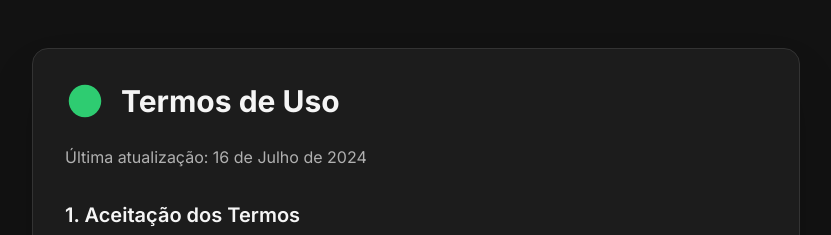
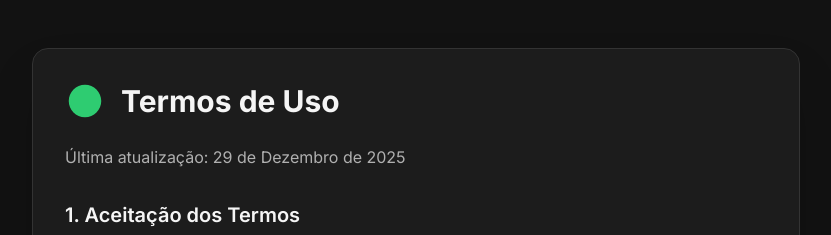
Before and after one commit to EduardoRenz/Calories-and-Macros-Tracker-with-AI, a Next.js app: page /terms-of-use in a window 1280 px wide. Shown: the top 235 px of the page, without its empty margins (224-1055 px from the left). Built offline with nearby package versions, Linux system fonts and the light colour scheme; no server answers.

Commit message:
docs: update terms of use last updated date and remove unused React import.

```diff
--- a/app/terms-of-use/page.tsx
+++ b/app/terms-of-use/page.tsx
@@ -1,4 +1,3 @@
-import React from 'react';
 import Link from 'next/link';
 import { HealthPalLogo } from '@/components/icons';
 
@@ -12,7 +11,7 @@ const TermsOfUsePage = () => {
                 </div>
 
                 <div className="prose prose-invert max-w-none text-healthpal-text-secondary space-y-4">
-                    <p>Última atualização: 16 de Julho de 2024</p>
+                    <p>Última atualização: 29 de Dezembro de 2025</p>
 
                     <h2 className="text-xl font-semibold text-healthpal-text-primary pt-4">1. Aceitação dos Termos</h2>
                     <p>Ao acessar e usar o CalorieApp, você concorda em cumprir e estar vinculado a estes Termos de Uso. Se você não concorda com estes termos, não use nossos serviços.</p>
```
